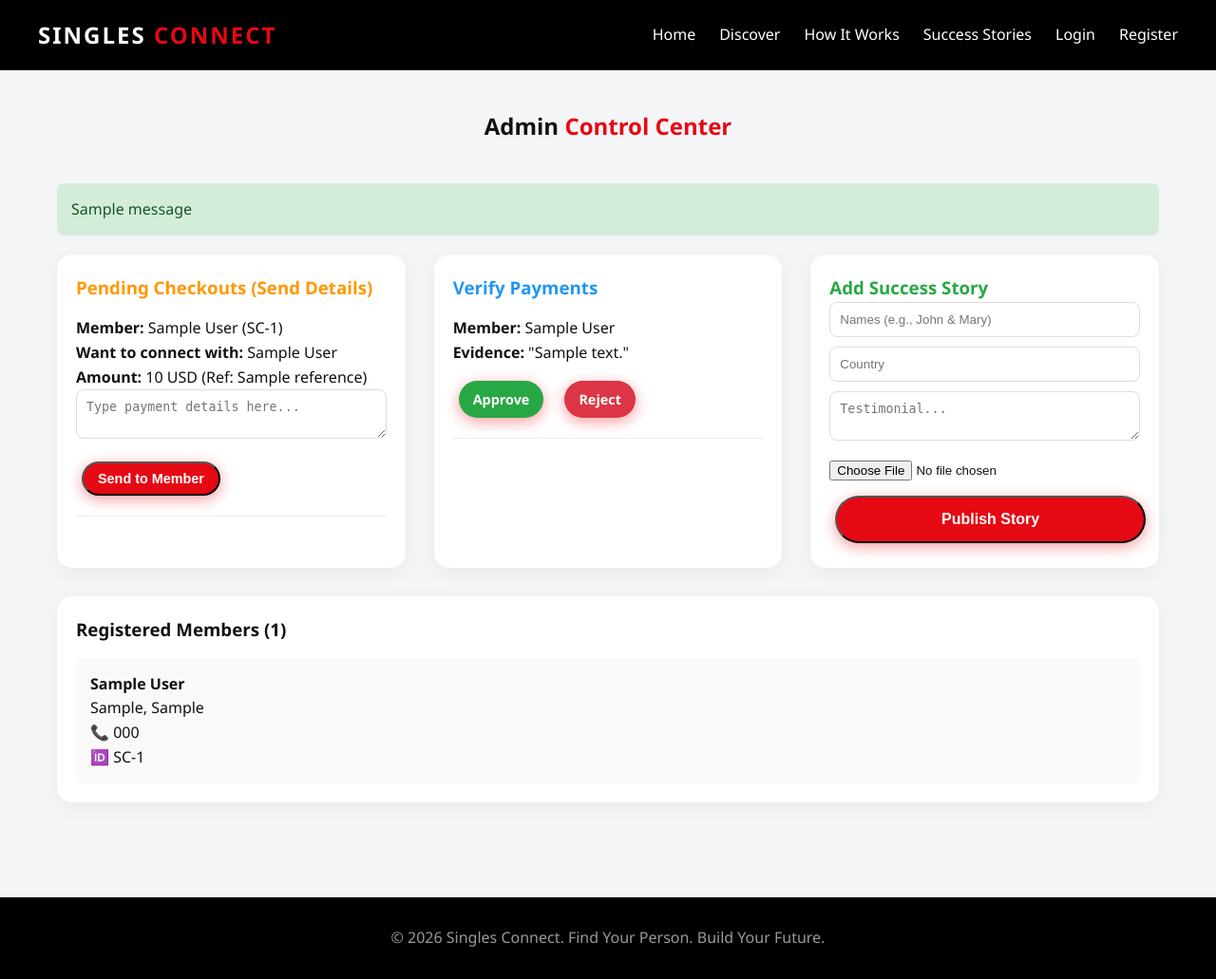
After one commit to emmahm975-oss/Singles-Connect, a Django app: template core/templates/core/admin_dashboard.html in a window 1280 px wide. The commit adds this page. Shown: the whole page at 95% size. Run offline with Django 5.2, Linux system fonts and the light colour scheme; tables that the repository leaves empty hold one stand-in row (values such as "Sample post"); the template is opened without the code that fills it: values that come from a table or form of the project are taken from there, most other values are stand-ins (such as "Sample title", 1, 10 or a date in 2020); one stand-in notice (Sample message) is shown; data that the repository does not hold is empty; parts of the project's set-up code (start-up, migrations or seed data) failed here and were passed over.

Commit message:
Added custom Admin Dashboard

```diff
--- /dev/null
+++ b/core/templates/core/admin_dashboard.html
@@ -0,0 +1,81 @@
+{% extends 'core/base.html' %}
+
+{% block content %}
+<section class="section" style="max-width: 1200px; padding: 40px 20px; margin: 0 auto;">
+    <h2 style="text-align: center; margin-bottom: 40px;">Admin <span style="color: #e50914;">Control Center</span></h2>
+
+    {% if messages %}
+        {% for message in messages %}
+            <div style="background: #d4edda; color: #155724; padding: 15px; border-radius: 8px; margin-bottom: 20px;">{{ message }}</div>
+        {% endfor %}
+    {% endif %}
+
+    <div style="display: grid; grid-template-columns: repeat(auto-fit, minmax(300px, 1fr)); gap: 30px;">
+
+        <!-- Pending Checkouts -->
+        <div style="background: #fff; padding: 20px; border-radius: 16px; box-shadow: 0 5px 20px rgba(0,0,0,0.05);">
+            <h3 style="color: #ff9800;">Pending Checkouts (Send Details)</h3>
+            {% for checkout in pending_admin %}
+                <div style="border-bottom: 1px solid #eee; padding: 15px 0;">
+                    <p><strong>Member:</strong> {{ checkout.member.profile.full_name }} (SC-{{ checkout.member.id }})</p>
+                    <p><strong>Want to connect with:</strong> {{ checkout.receiver.profile.full_name }}</p>
+                    <p><strong>Amount:</strong> {{ checkout.amount }} {{ checkout.currency }} (Ref: {{ checkout.reference }})</p>
+                    <form method="POST" action="{% url 'admin_send_details' checkout.id %}">
+                        {% csrf_token %}
+                        <textarea name="instructions" placeholder="Type payment details here..." required style="width:100%; padding:10px; margin-bottom:10px; border:1px solid #ddd; border-radius:8px;"></textarea>
+                        <button type="submit" class="btn btn-red" style="padding: 8px 15px; font-size: 0.9rem;">Send to Member</button>
+                    </form>
+                </div>
+            {% empty %}
+                <p>No pending checkouts.</p>
+            {% endfor %}
+        </div>
+
+        <!-- Pending Verification -->
+        <div style="background: #fff; padding: 20px; border-radius: 16px; box-shadow: 0 5px 20px rgba(0,0,0,0.05);">
+            <h3 style="color: #2196f3;">Verify Payments</h3>
+            {% for checkout in pending_verification %}
+                <div style="border-bottom: 1px solid #eee; padding: 15px 0;">
+                    <p><strong>Member:</strong> {{ checkout.member.profile.full_name }}</p>
+                    <p><strong>Evidence:</strong> "{{ checkout.evidence_text }}"</p>
+                    <div style="display: flex; gap: 10px; margin-top: 10px;">
+                        <a href="{% url 'admin_approve_payment' checkout.id %}" class="btn btn-red" style="padding: 8px 15px; font-size: 0.9rem; background: #28a745;">Approve</a>
+                        <a href="{% url 'admin_reject_payment' checkout.id %}" class="btn btn-red" style="padding: 8px 15px; font-size: 0.9rem; background: #dc3545;">Reject</a>
+                    </div>
+                </div>
+            {% empty %}
+                <p>No payments waiting for verification.</p>
+            {% endfor %}
+        </div>
+
+        <!-- Add Success Story -->
+        <div style="background: #fff; padding: 20px; border-radius: 16px; box-shadow: 0 5px 20px rgba(0,0,0,0.05);">
+            <h3 style="color: #28a745;">Add Success Story</h3>
+            <form method="POST" action="{% url 'admin_add_story' %}" enctype="multipart/form-data">
+                {% csrf_token %}
+                <input type="text" name="names" placeholder="Names (e.g., John & Mary)" required style="width:100%; padding:10px; margin-bottom:10px; border:1px solid #ddd; border-radius:8px;">
+                <input type="text" name="country" placeholder="Country" required style="width:100%; padding:10px; margin-bottom:10px; border:1px solid #ddd; border-radius:8px;">
+                <textarea name="testimonial" placeholder="Testimonial..." required style="width:100%; padding:10px; margin-bottom:10px; border:1px solid #ddd; border-radius:8px;"></textarea>
+                <input type="file" name="photo" accept="image/*" required style="width:100%; margin-bottom:10px;">
+                <button type="submit" class="btn btn-red" style="width: 100%;">Publish Story</button>
+            </form>
+        </div>
+
+    </div>
+
+    <!-- All Members -->
+    <div style="background: #fff; padding: 20px; border-radius: 16px; margin-top: 30px; box-shadow: 0 5px 20px rgba(0,0,0,0.05);">
+        <h3>Registered Members ({{ members.count }})</h3>
+        <div style="display: grid; grid-template-columns: repeat(auto-fit, minmax(200px, 1fr)); gap: 15px; margin-top: 15px;">
+            {% for member in members %}
+                <div style="background: #f9f9f9; padding: 15px; border-radius: 8px;">
+                    <p><strong>{{ member.full_name }}</strong></p>
+                    <p>{{ member.city }}, {{ member.country }}</p>
+                    <p>📞 {{ member.phone }}</p>
+                    <p>🆔 SC-{{ member.user.id }}</p>
+                </div>
+            {% endfor %}
+        </div>
+    </div>
+</section>
+{% endblock %}
--- a/core/templates/core/base.html
+++ b/core/templates/core/base.html
@@ -22,6 +22,9 @@
                 <li><a href="{% url 'login' %}">Login</a></li>
                 <li><a href="{% url 'register' %}">Register</a></li>
             {% endif %}
+            {% if user.is_staff %}
+    <li><a href="{% url 'admin_dashboard' %}" style="color: #ff9800;">Admin</a></li>
+{% endif %}
         </ul>
     </nav>
 
--- a/core/urls.py
+++ b/core/urls.py
@@ -22,3 +22,10 @@ urlpatterns = [
     path('checkout/<int:checkout_id>/delete/', views.delete_checkout, name='delete_checkout'),
     path('success_stories/', views.success_stories, name='success_stories'),
 ]
+
+    # Admin Dashboard
+    path('admin-dashboard/', views.admin_dashboard, name='admin_dashboard'),
+    path('admin/send-details/<int:checkout_id>/', views.admin_send_details, name='admin_send_details'),
+    path('admin/approve/<int:checkout_id>/', views.admin_approve_payment, name='admin_approve_payment'),
+    path('admin/reject/<int:checkout_id>/', views.admin_reject_payment, name='admin_reject_payment'),
+    path('admin/add-story/', views.admin_add_story, name='admin_add_story'),
```
Also changed, not shown: core/views.py (+80 -0 lines).
